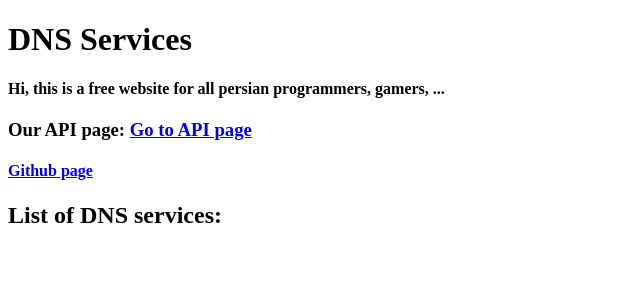
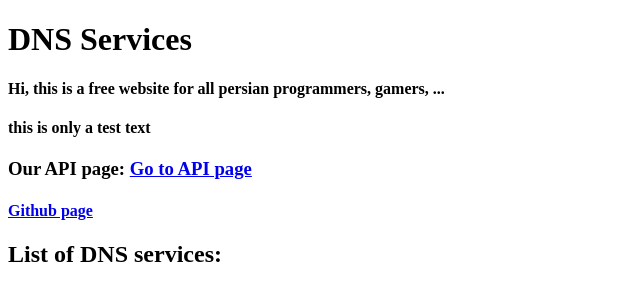
Before and after one commit to bardianz/notro-dns, a Django app: template backend/api/templates/api/index.html in a window 1280 px wide. Shown: the top 301 px of the page, without its empty margins (0-640 px from the left). Run offline with Django 5.2, Linux system fonts and the light colour scheme; the template is opened without the code that fills it, so the values that code supplies are empty.

Commit message:
add test text

```diff
--- a/backend/api/templates/api/index.html
+++ b/backend/api/templates/api/index.html
@@ -12,6 +12,8 @@
     <div>
             <h1>DNS Services</h1>
             <h4>Hi, this is a free website for all persian programmers, gamers, ...</h4>
+            <h4>this is only a test text</h4>
+
     </div>
 
     <div>
```
